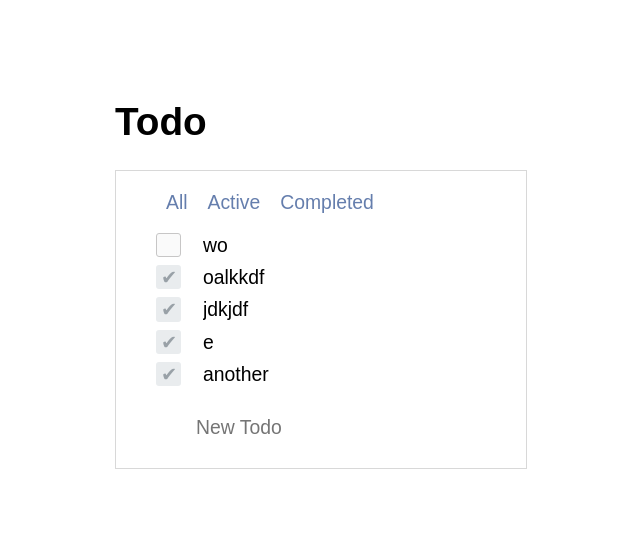
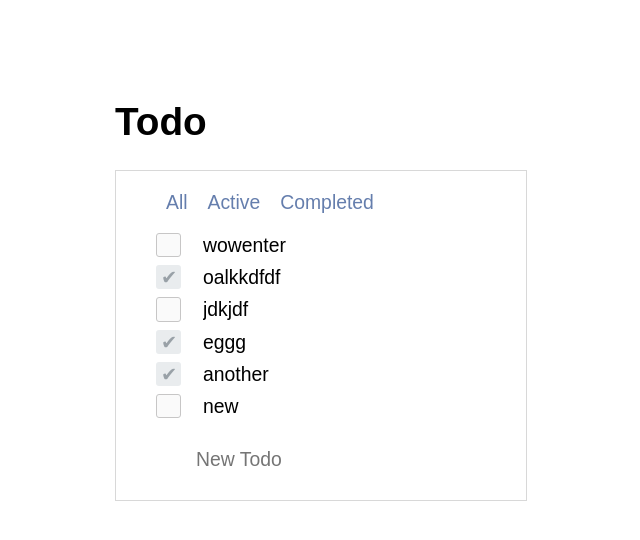
Before and after one commit to mct-dev/todo, a React (Create React App) app: page / in a window 1280 px wide. Shown: the top 540 px of the page, without its empty margins (319-959 px from the left). Built offline with nearby package versions, Linux system fonts and the light colour scheme; data requests are answered from the project's data file.

Commit message:
updateTodoName added - can update previously created todos now

```diff
--- a/db.json
+++ b/db.json
@@ -1,22 +1,22 @@
 {
   "todos": [
     {
-      "name": "wo",
+      "name": "wowenter",
       "completed": false,
       "id": 3
     },
     {
-      "name": "oalkkdf",
+      "name": "oalkkdfdf",
       "completed": true,
       "id": 4
     },
     {
       "name": "jdkjdf",
-      "completed": true,
+      "completed": false,
       "id": 5
     },
     {
-      "name": "e",
+      "name": "eggg",
       "completed": true,
       "id": 6
     },
@@ -24,6 +24,11 @@
       "name": "another",
       "completed": true,
       "id": 8
+    },
+    {
+      "name": "new",
+      "completed": false,
+      "id": 9
     }
   ]
 }
--- a/src/components/todoList.js
+++ b/src/components/todoList.js
@@ -1,9 +1,19 @@
 import React, {Component} from 'react'
 import PropTypes from 'prop-types'
 import { connect } from 'react-redux'
-import { fetchTodos, toggleTodo, deleteTodo, getVisibleTodos } from '../reducers/todo'
+import { fetchTodos, toggleTodo, deleteTodo, updateTodoName, getVisibleTodos } from '../reducers/todo'
 
 class TodoItem extends Component {
+  blurUpdateItemName = (event) => {
+    var value = event.target.value
+    this.props.updateTodoName(value, this.props.id)
+  }
+  keyUpdateItemName = (event) => {
+    if (event.key === 'Enter') {
+      document.activeElement.blur()
+    }
+  }
+
   render () {
     return (
       <li>
@@ -12,7 +22,8 @@ class TodoItem extends Component {
           onChange={() => this.props.toggleTodo(this.props.id)}
           defaultChecked={this.props.completed}
         />
-        <input type="text" className="content" defaultValue={this.props.name} />
+        <input type="text" className="content" defaultValue={this.props.name}
+          onBlur={this.blurUpdateItemName} onKeyPress={this.keyUpdateItemName} />
         <span className="delete-item" onClick={() => this.props.deleteTodo(this.props.id)}><button>x</button></span>
       </li>
     )
@@ -24,6 +35,7 @@ TodoItem.propTypes = {
   completed: PropTypes.bool,
   toggleTodo: PropTypes.func,
   deleteTodo: PropTypes.func,
+  updateTodoName: PropTypes.func,
 }
 
 class TodoList extends Component {
@@ -38,7 +50,8 @@ class TodoList extends Component {
         <ul>
           {this.props.todos.map(todo => (
             <TodoItem key={todo.id} deleteTodo={this.props.deleteTodo}
-              toggleTodo={this.props.toggleTodo} {...todo} />
+              toggleTodo={this.props.toggleTodo} updateTodoName={this.props.updateTodoName}
+              {...todo} />
           ))}
         </ul>
       </div>
@@ -51,11 +64,12 @@ TodoList.propTypes = {
   fetchTodos: PropTypes.func,
   toggleTodo: PropTypes.func,
   deleteTodo: PropTypes.func,
+  updateTodoName: PropTypes.func,
 }
 
 // connect our redux state and dispatch functions to this component
 export default connect(
   // maps state.todos to our props for this component (as props.todos)
   (state, ownProps) => ({todos: getVisibleTodos(state.todo.todos, ownProps.filter)}),
-  {toggleTodo, fetchTodos, deleteTodo}
+  {toggleTodo, fetchTodos, deleteTodo, updateTodoName}
 )(TodoList)
--- a/src/reducers/todo.js
+++ b/src/reducers/todo.js
@@ -16,6 +16,7 @@ export const initialState = {
 export const TYPES = {
   ADD_TODO: 'ADD_TODO',
   REMOVE_TODO: 'REMOVE_TODO',
+  UPDATE_TODO: 'UPDATE_TODO',
   UPDATE_CURRENT_TODO: 'UPDATE_CURRENT_TODO',
   LOAD_TODOS: 'LOAD_TODOS',
   REPLACE_TODO: 'REPLACE_TODO',
@@ -42,9 +43,18 @@ export const fetchTodos = () => {
 }
 export const saveTodo = (name) => {
   return (dispatch) => {
-    dispatch(showMessage('Saving Todo...'))
+    dispatch(showMessage('Creating Todo...'))
     createTodo(name)
       .then(jsonResponse => dispatch(addTodo(jsonResponse)))
+  }
+}
+export const updateTodoName = (name, id) => {
+  return (dispatch, getState) => {
+    const {todos} = getState().todo
+    const matchingTodo = todos.find(t => t.id ===id)
+    const revisedTodo = {...matchingTodo, name: name}
+    updateTodo(revisedTodo)
+      .then(res=>dispatch(replaceTodo(res)))
   }
 }
 export const toggleTodo = (id) => {
--- a/src/store.js
+++ b/src/store.js
@@ -4,7 +4,7 @@ import messageReducer from './reducers/message'
 import thunk from 'redux-thunk'
 import {composeWithDevTools} from 'redux-devtools-extension'
 
-const reducer = combineReducers({
+export const reducer = combineReducers({
   todo: todoReducer,
   message: messageReducer
 })
```
Also changed, not shown: 1 other file (tests, documents, lock files or other folders).
